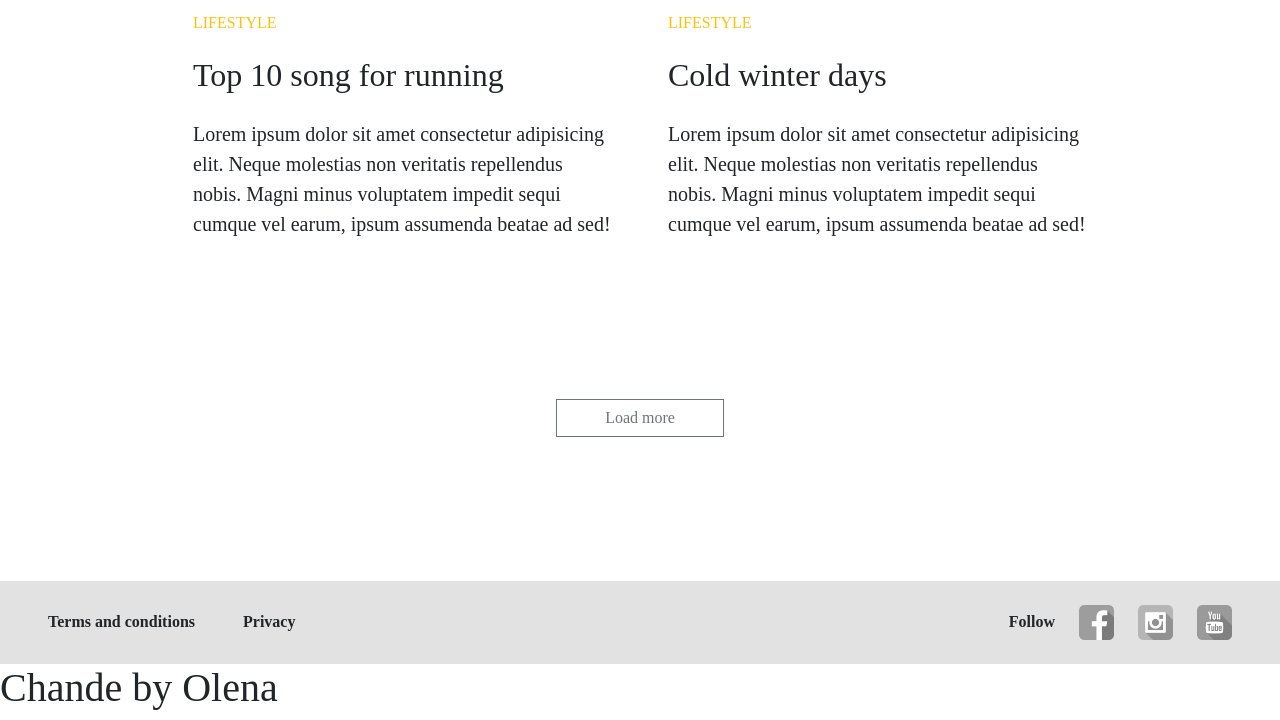
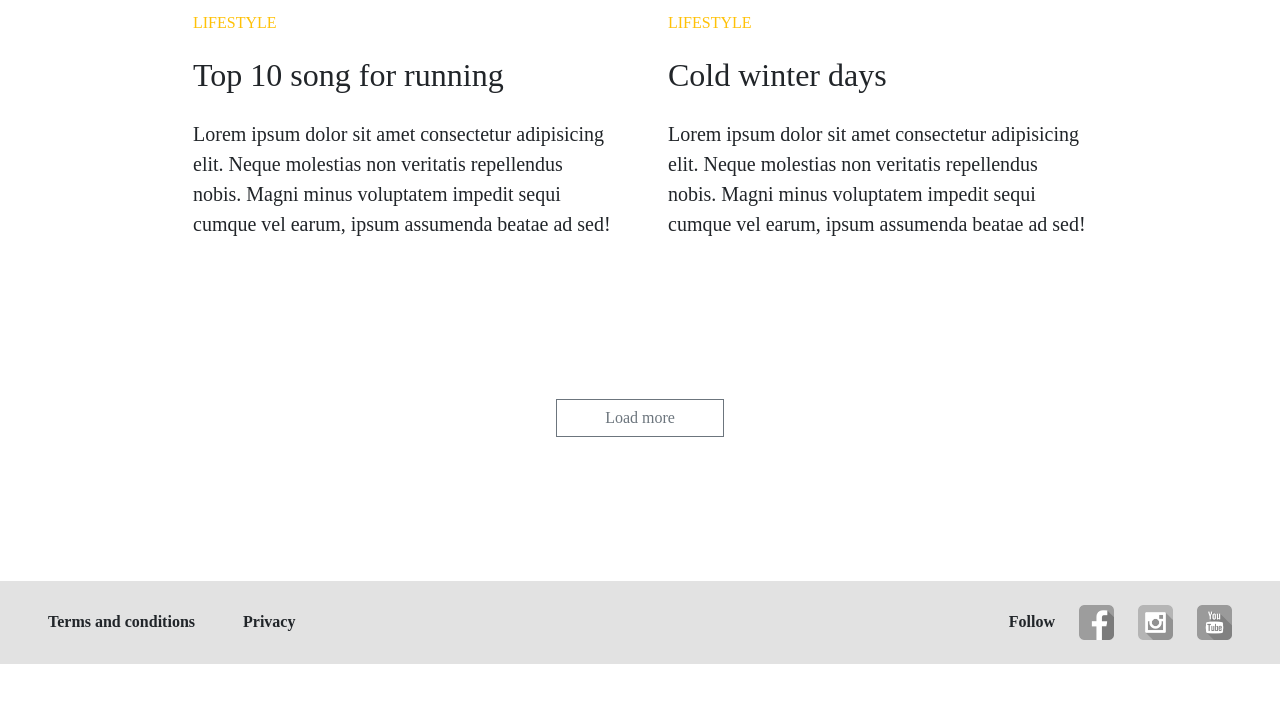
Before and after one commit to mozartin/HomeWork22, a plain HTML site: page index.html in a window 1280 px wide. Shown: the part 3436-4156 px from the top of the page. After the commit the page ends 4100 px from the top, so only its background shows below. Drawn offline with nearby package versions, Linux system fonts and the light colour scheme; no server answers; a web font is replaced by a local one.

Commit message:
test header deleted

```diff
--- a/index.html
+++ b/index.html
@@ -222,7 +222,6 @@
       </div>
     </div>
   </div>
-  <h1>Chande by Olena</h1>
   </div>
   <script src="./js/bootstrap.min.js"></script>
 </body>
```
